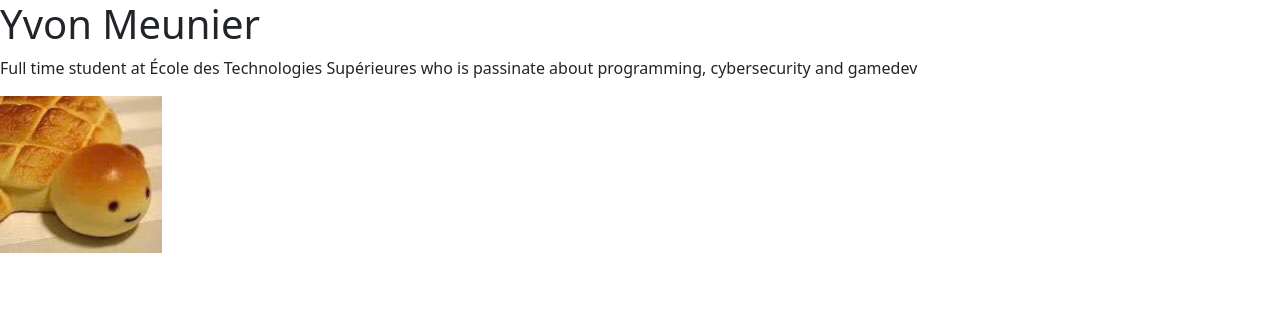
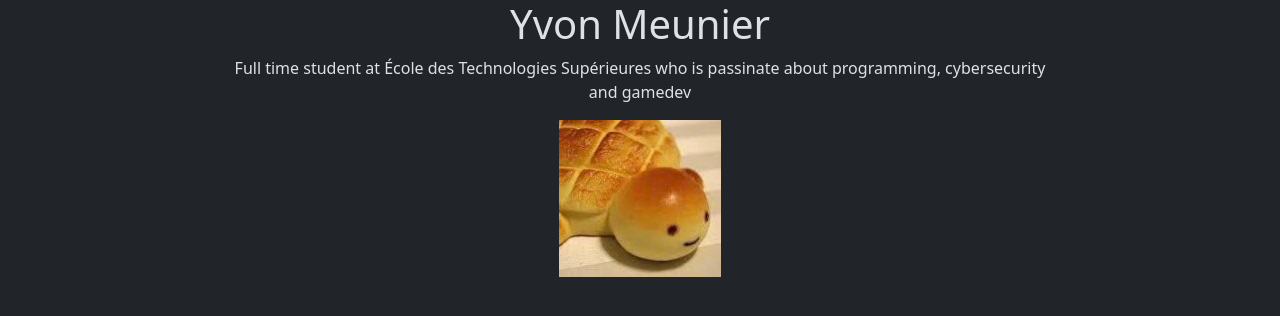
Before and after one commit to yvonmeunier/portfolio, a plain HTML site: page index.html in a window 1280 px wide. Drawn offline with nearby package versions, Linux system fonts and the light colour scheme.

Commit message:
feat : changed layout

```diff
--- a/index.html
+++ b/index.html
@@ -1,5 +1,5 @@
 <!doctype html>
-<html lang="en">
+<html lang="en" data-bs-theme="dark">
   <head>
     <meta charset="utf-8">
     <meta name="viewport" content="width=device-width, initial-scale=1">
@@ -7,18 +7,13 @@
     <link href="https://cdn.jsdelivr.net/npm/bootstrap@5.3.6/dist/css/bootstrap.min.css" rel="stylesheet" integrity="sha384-4Q6Gf2aSP4eDXB8Miphtr37CMZZQ5oXLH2yaXMJ2w8e2ZtHTl7GptT4jmndRuHDT" crossorigin="anonymous">
   </head>
   <body>
-    <header>
-        <h1>Yvon Meunier</h1>
-        <p>Full time student at École des Technologies Supérieures who is passinate about programming, cybersecurity and gamedev</p>
-        <img class="pfp" src="/assets/bread_turtle.jpg" alt="">
-    </header>
     <main>
-        <div class="mb-3">
+        <div class="mb-3" id="content">
             <div class="container-xxl">
                 <div class="col-md-8 mx-auto text-center">
-
-
-
+                    <h1>Yvon Meunier</h1>
+                    <p>Full time student at École des Technologies Supérieures who is passinate about programming, cybersecurity and gamedev</p>
+                    <img class="pfp" src="/assets/bread_turtle.jpg" alt="">
                 </div>
             </div>
         </div>
```
